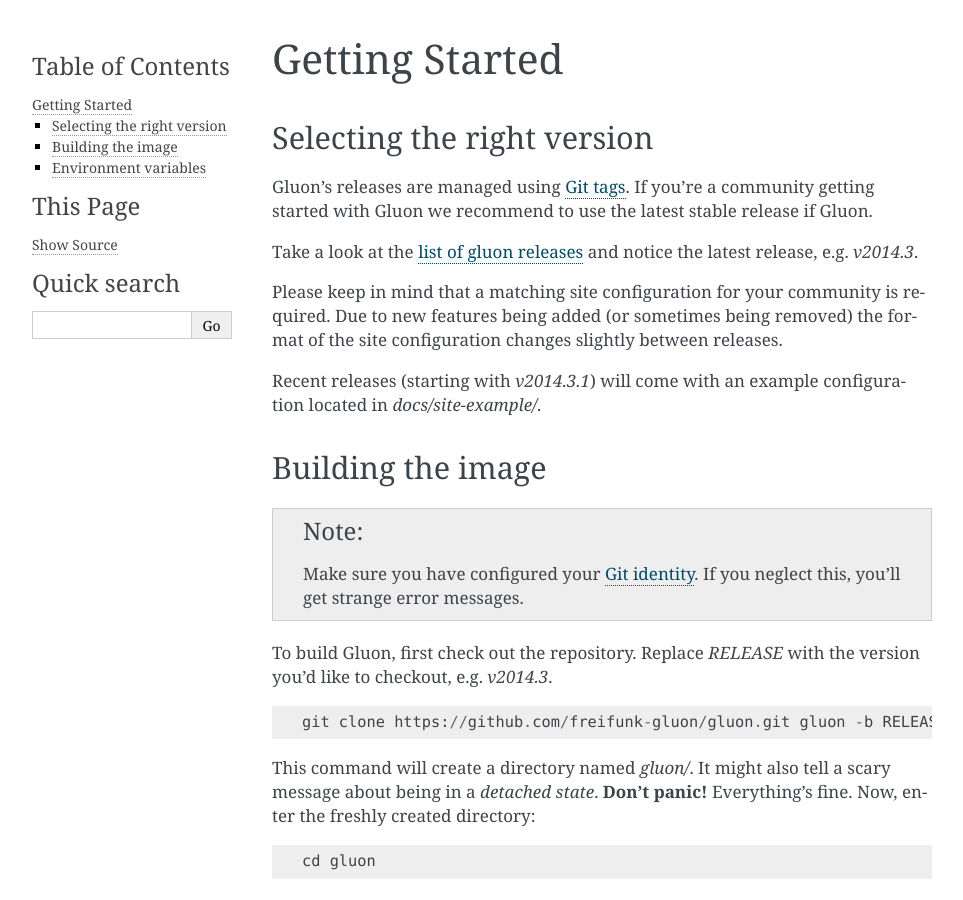
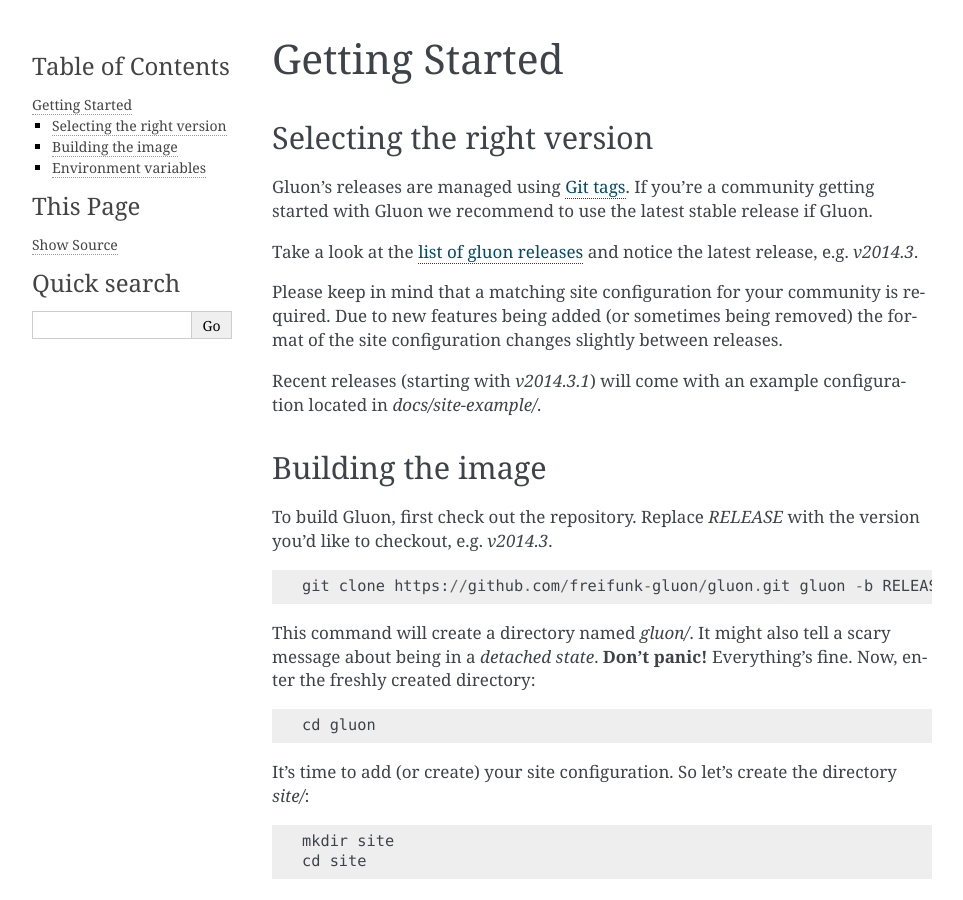
Before and after one commit to freifunk-gluon/gluon, a Sphinx documentation site: the page built from docs/user/getting_started.rst, in a window 1280 px wide and 900 px high. Shown: the whole window, without its empty margins (148-1111 px from the left). Built offline with Sphinx 7.4.7, drawn with Linux system fonts in a browser that asks for light colours.

Commit message:
doc: remove part about git identity in the "getting started" guide

```diff
--- a/docs/user/getting_started.rst
+++ b/docs/user/getting_started.rst
@@ -22,11 +22,6 @@
 
 Building the image
 ------------------
-
-.. note:: Make sure you have configured your `Git identity`_.
-          If you neglect this, you'll get strange error messages.
-
-.. _Git identity: http://git-scm.com/book/en/Getting-Started-First-Time-Git-Setup#Your-Identity
 
 To build Gluon, first check out the repository. Replace *RELEASE* with the
 version you'd like to checkout, e.g. *v2014.3*.
```
